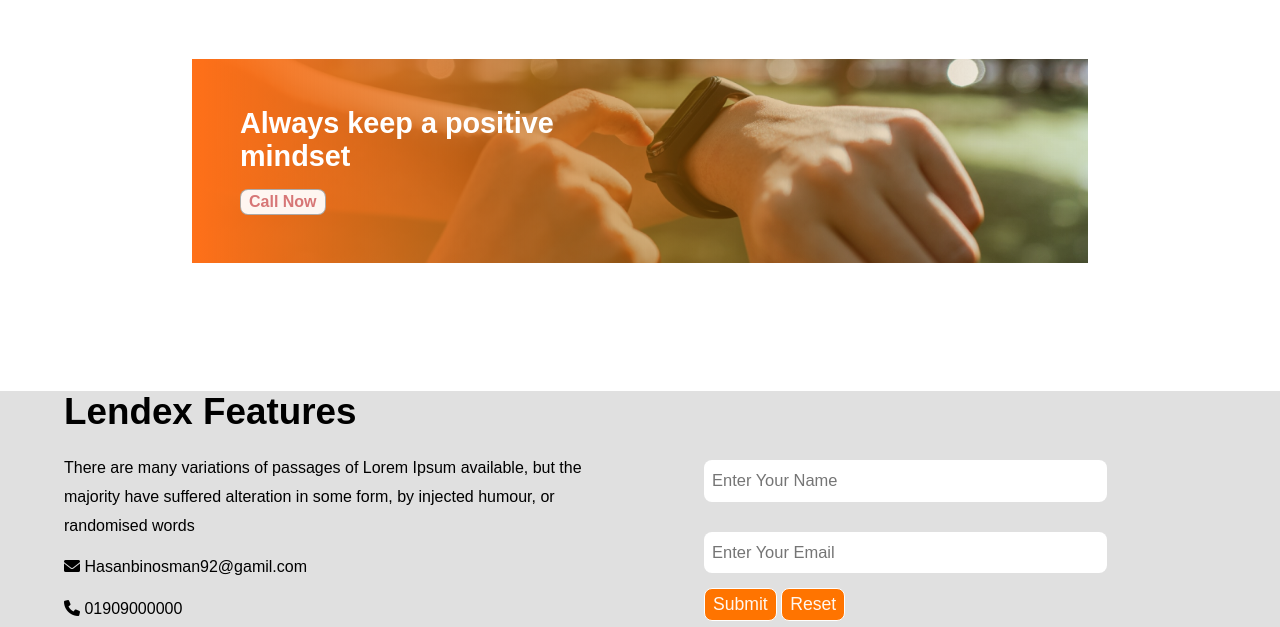
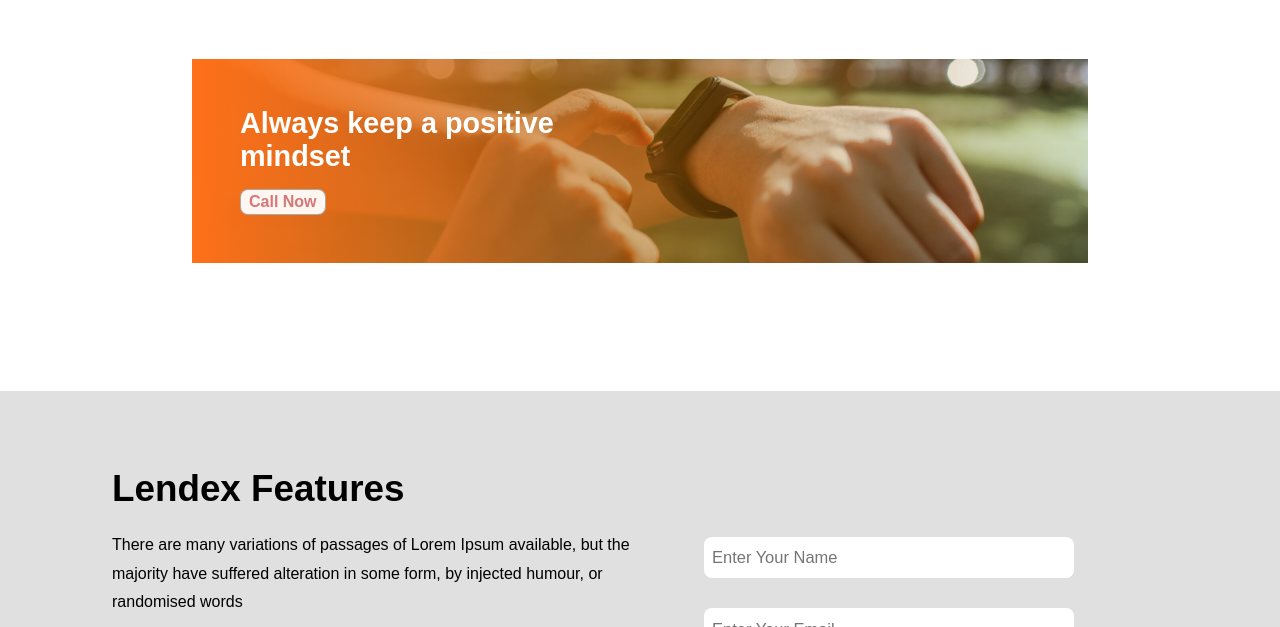
Before and after one commit to IbnHasan44/milestone-01, a plain HTML site: page index.html in a window 1280 px wide. Shown: the part 2195-2822 px from the top of the page. Drawn offline with Linux system fonts and the light colour scheme.

Commit message:
footer padding

```diff
--- a/css/style.css
+++ b/css/style.css
@@ -227,7 +227,7 @@ section.infoMain {
 
 section.footerMain {
     display: flex;
-    padding: 4.8git rem 3rem 3rem;
+    padding: 4.8rem 3rem 3rem;
     align-items: center;
     justify-content: space-evenly;
     background: #a5a5a557;
```
